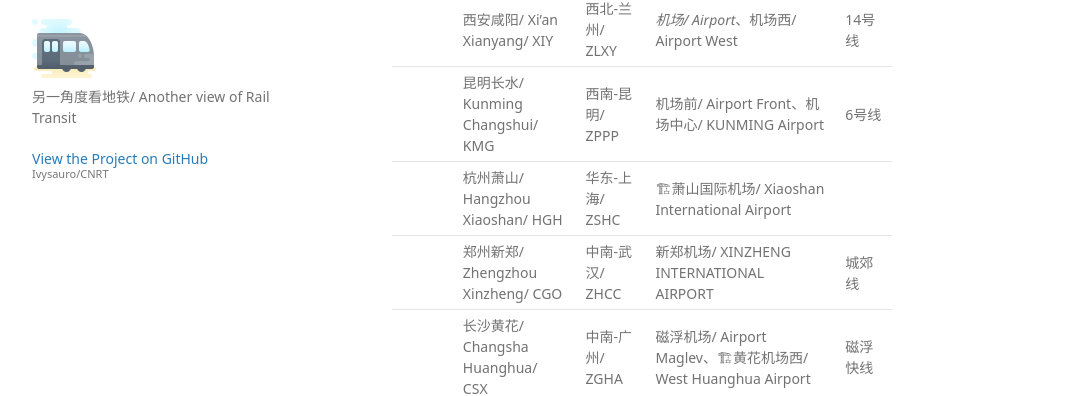
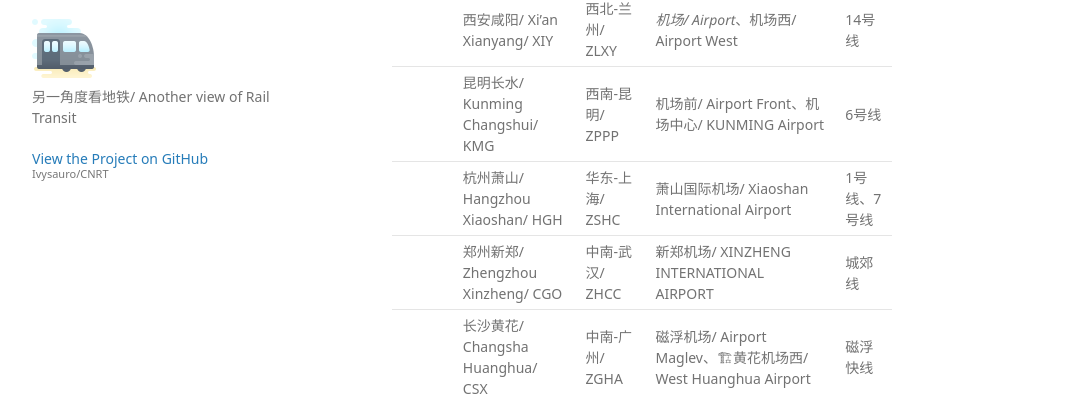
Before and after one commit to Ivysauro/CNRT, a Jekyll site: the page built from data/Air-Rail.md, in a window 1280 px wide and 900 px high, scrolled down 7027 px. Shown: the part 92-488 px from the top of the window, without its empty margins (178-1249 px from the left). Built offline with Jekyll 4.4.1, drawn with Linux system fonts in a browser that asks for light colours; some web fonts are replaced; our own code applies the rules of GitHub Pages for plain Markdown files; a script that is not in the unit is left out.

Commit message:
🍊更新杭州数据
杭州地铁萧山国际机场站开通

```diff
--- a/data/Air-Rail.md
+++ b/data/Air-Rail.md
@@ -102,7 +102,7 @@
 | | 🏗成都天府/ Chengdu Tianfu/ TFU | 西南-昆明/ ZU?? | 🏗天府机场1号2号航站楼/ Terminal 1 & 2 of Tianfu International Airport、🏗天府机场3号4号航站楼/ Terminal 3 & 4 of Tianfu International Airport | 18号线 |
 | | 西安咸阳/ Xi'an Xianyang/ XIY | 西北-兰州/ ZLXY | *机场/ Airport*、机场西/ Airport West | 14号线 |
 | | 昆明长水/ Kunming Changshui/ KMG | 西南-昆明/ ZPPP | 机场前/ Airport Front、机场中心/ KUNMING Airport | 6号线 |
-| | 杭州萧山/ Hangzhou Xiaoshan/ HGH | 华东-上海/ ZSHC | 🏗萧山国际机场/ Xiaoshan International Airport | |
+| | 杭州萧山/ Hangzhou Xiaoshan/ HGH | 华东-上海/ ZSHC | 萧山国际机场/ Xiaoshan International Airport | 1号线、7号线 |
 | | 郑州新郑/ Zhengzhou Xinzheng/ CGO | 中南-武汉/ ZHCC | 新郑机场/ XINZHENG INTERNATIONAL AIRPORT | 城郊线 |
 | | 长沙黄花/ Changsha Huanghua/ CSX | 中南-广州/ ZGHA | 磁浮机场/ Airport Maglev、🏗黄花机场西/ West Huanghua Airport | 磁浮快线 |
 | | 宁波栎社/ Ningbo Lishe/ NGB | 华东-上海/ ZSNB | 栎社国际机场/ Lishe International Airport | 2号线 |
```
